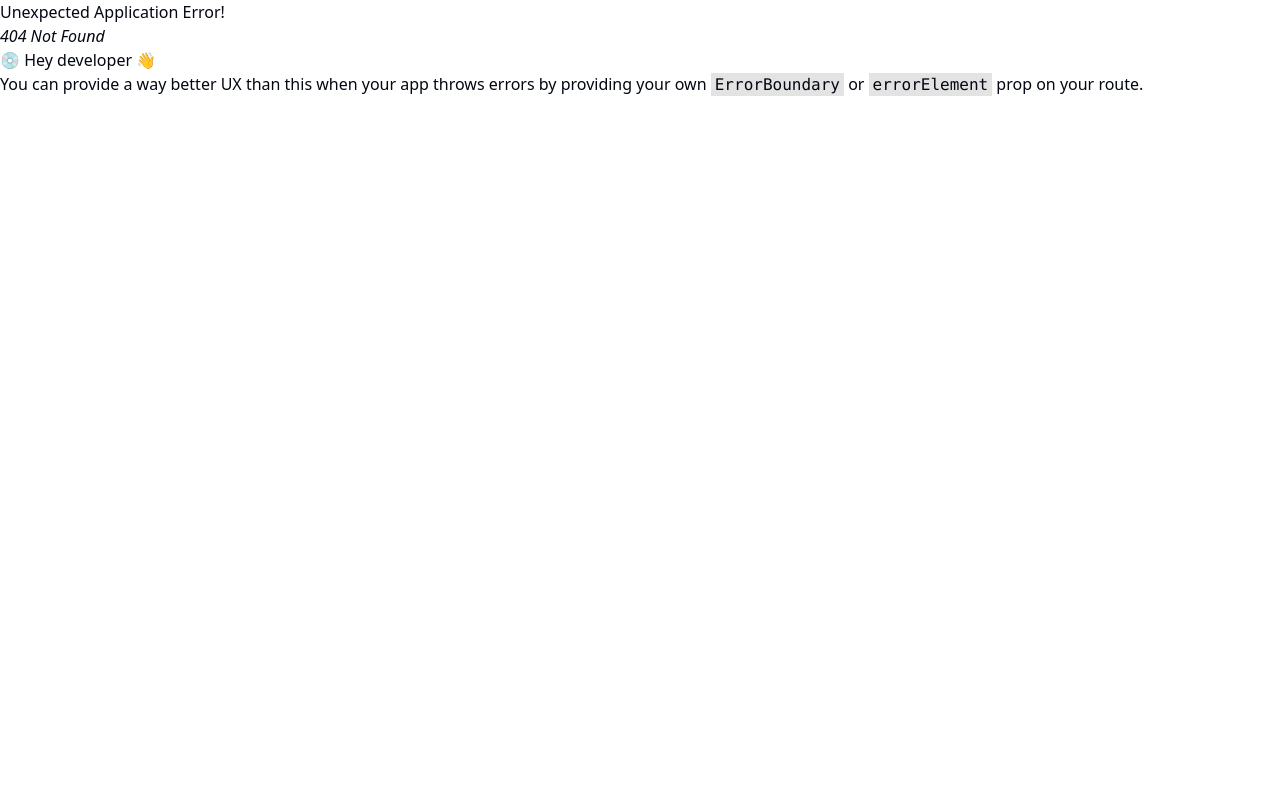
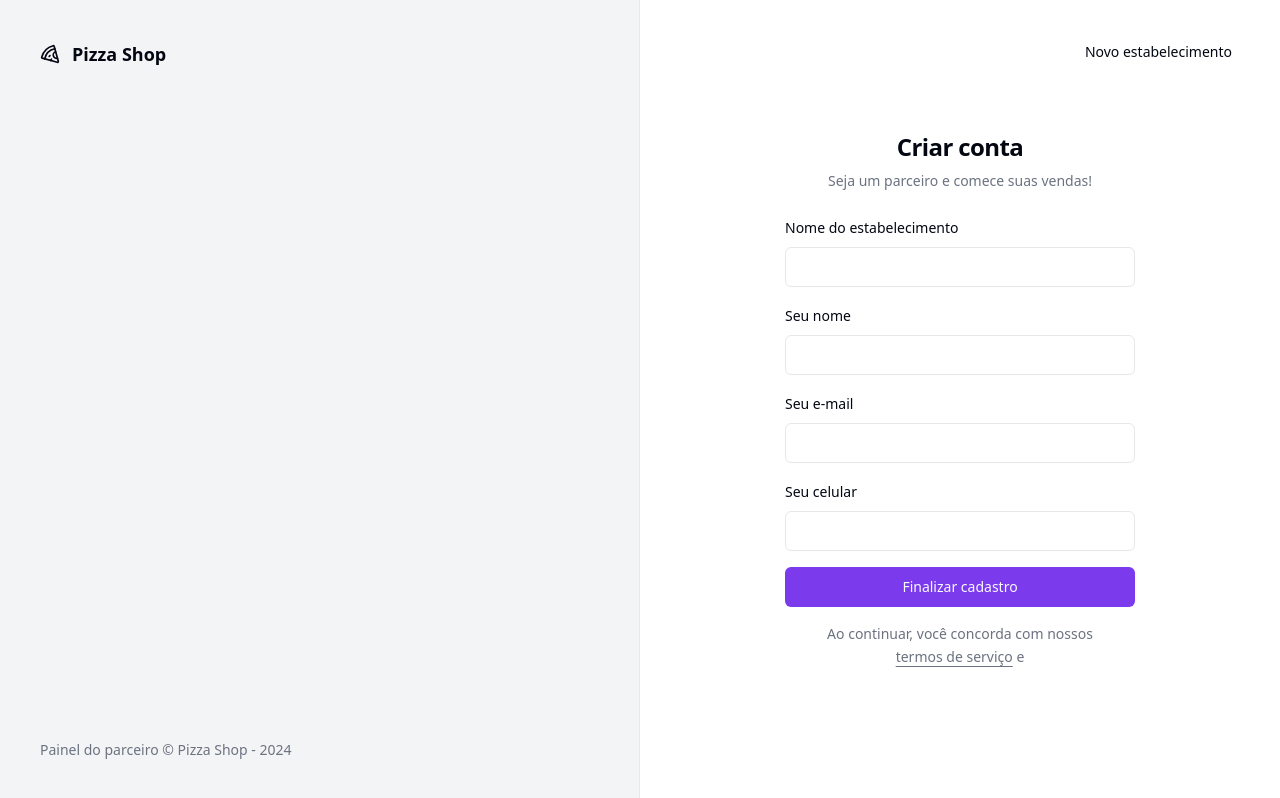
Before and after one commit to HeitorNOC/pizzashop-web, a React (Vite) app: page /sign-up in a window 1280 px wide. Before the commit this address had no page. Built offline with nearby package versions, Linux system fonts and the light colour scheme.

Commit message:
sign up and sign in

```diff
--- a/package.json
+++ b/package.json
@@ -10,6 +10,7 @@
     "preview": "vite preview"
   },
   "dependencies": {
+    "@hookform/resolvers": "^3.9.1",
     "@radix-ui/react-label": "^2.1.0",
     "@radix-ui/react-slot": "^1.1.0",
     "class-variance-authority": "^0.7.0",
@@ -20,10 +21,13 @@
     "react": "^18.3.1",
     "react-dom": "^18.3.1",
     "react-helmet-async": "^2.0.5",
+    "react-hook-form": "^7.53.1",
     "react-router-dom": "^6.27.0",
+    "sonner": "^1.7.0",
     "sort-by": "^1.2.0",
     "tailwind-merge": "^2.5.4",
-    "tailwindcss-animate": "^1.0.7"
+    "tailwindcss-animate": "^1.0.7",
+    "zod": "^3.23.8"
   },
   "devDependencies": {
     "@rocketseat/eslint-config": "^2.2.2",
--- a/src/App.tsx
+++ b/src/App.tsx
@@ -2,6 +2,7 @@ import './index.css'
 
 import { Helmet, HelmetProvider } from 'react-helmet-async'
 import { RouterProvider } from 'react-router-dom'
+import { Toaster } from 'sonner'
 
 import { router } from './routes'
 
@@ -9,6 +10,7 @@ export function App() {
   return (
     <HelmetProvider>
       <Helmet titleTemplate="%s | Pizza Shop" />
+      <Toaster richColors />
       <RouterProvider router={router} />
     </HelmetProvider>
   )
--- a/src/pages/_layouts/auth.tsx
+++ b/src/pages/_layouts/auth.tsx
@@ -15,7 +15,7 @@ export function AuthLayout() {
         </footer>
       </div>
 
-      <div className="flex flex-col items-center justify-center">
+      <div className="relative flex flex-col items-center justify-center">
         <Outlet />
       </div>
     </div>
--- a/src/pages/auth/sign-in.tsx
+++ b/src/pages/auth/sign-in.tsx
@@ -1,15 +1,50 @@
 import { Helmet } from 'react-helmet-async'
+import { useForm } from 'react-hook-form'
+import { Link } from 'react-router-dom'
+import { toast } from 'sonner'
+import { z } from 'zod'
 
 import { Button } from '../../components/ui/button'
 import { Input } from '../../components/ui/input'
 import { Label } from '../../components/ui/label'
 
+const signInForm = z.object({
+  email: z.string().email(),
+})
+
+type SignInForm = z.infer<typeof signInForm>
+
 export function SignIn() {
+  const {
+    register,
+    handleSubmit,
+    formState: { isSubmitting },
+  } = useForm<SignInForm>()
+
+  async function handleSignIn(data: SignInForm) {
+    try {
+      toast.success('Enviamos um link de autenticação para seu e-mail.', {
+        action: {
+          label: 'Reenviar',
+          onClick: () => {
+            handleSignIn(data)
+          },
+        },
+      })
+    } catch (error) {
+      toast.error('Credenciais inválidas.')
+    }
+  }
+
   return (
     <>
       <Helmet title="Login" />
 
       <div className="p-8">
+        <Button variant="ghost" asChild className="absolute right-8 top-8">
+          <Link to="/sign-up">Novo estabelecimento</Link>
+        </Button>
+
         <div className="flex w-[350px] flex-col justify-center gap-6">
           <div className="flex flex-col gap-2 text-center">
             <h1 className="text-2xl font-semibold tracking-tight">
@@ -20,13 +55,13 @@ export function SignIn() {
             </p>
           </div>
 
-          <form className="space-y-4">
+          <form className="space-y-4" onSubmit={handleSubmit(handleSignIn)}>
             <div className="space-y-2">
               <Label htmlFor="email">Seu e-mail</Label>
-              <Input id="email" type="email" />
+              <Input id="email" type="email" {...register('email')} />
             </div>
 
-            <Button className="w-full" type="submit">
+            <Button disabled={isSubmitting} className="w-full" type="submit">
               Acessar painel
             </Button>
           </form>
--- /dev/null
+++ b/src/pages/auth/sign-up.tsx
@@ -0,0 +1,105 @@
+import { Helmet } from 'react-helmet-async'
+import { useForm } from 'react-hook-form'
+import { Link, useNavigate } from 'react-router-dom'
+import { toast } from 'sonner'
+import { z } from 'zod'
+
+import { Button } from '../../components/ui/button'
+import { Input } from '../../components/ui/input'
+import { Label } from '../../components/ui/label'
+
+const signUpForm = z.object({
+  restaurantName: z.string(),
+  managerName: z.string(),
+  phone: z.string(),
+  email: z.string().email(),
+})
+
+type SignUpForm = z.infer<typeof signUpForm>
+
+export function SignUp() {
+  const navigate = useNavigate()
+
+  const {
+    register,
+    handleSubmit,
+    formState: { isSubmitting },
+  } = useForm<SignUpForm>()
+
+  async function handleSignUp(data: SignUpForm) {
+    try {
+      console.log(data)
+      toast.success('Restaurante cadastrado com sucesso!', {
+        action: {
+          label: 'Login',
+          onClick: () => navigate('/sign-in'),
+        },
+      })
+    } catch (error) {
+      toast.error('Erro ao criar restaurante')
+    }
+  }
+
+  return (
+    <>
+      <Helmet title="Cadastro" />
+      <div className="p-8">
+        <Button variant="ghost" asChild className="absolute right-8 top-8">
+          <Link to="/sign-in">Novo estabelecimento</Link>
+        </Button>
+        <div className="flex w-[350px] flex-col justify-center gap-6">
+          <div className="flex flex-col gap-2 text-center">
+            <h1 className="text-2xl font-semibold tracking-tight">
+              Criar conta
+            </h1>
+            <p className="text-sm text-muted-foreground">
+              Seja um parceiro e comece suas vendas!
+            </p>
+          </div>
+
+          <form onSubmit={handleSubmit(handleSignUp)} className="space-y-4">
+            <div className="space-y-2">
+              <Label htmlFor="restaurantName">Nome do estabelecimento</Label>
+              <Input
+                id="restaurantName"
+                type="text"
+                {...register('restaurantName')}
+              />
+            </div>
+
+            <div className="space-y-2">
+              <Label htmlFor="managerName">Seu nome</Label>
+              <Input
+                id="managerName"
+                type="text"
+                {...register('managerName')}
+              />
+            </div>
+
+            <div className="space-y-2">
+              <Label htmlFor="email">Seu e-mail</Label>
+              <Input id="email" type="email" {...register('email')} />
+            </div>
+
+            <div className="space-y-2">
+              <Label htmlFor="phone">Seu celular</Label>
+              <Input id="phone" type="tel" {...register('phone')} />
+            </div>
+
+            <Button disabled={isSubmitting} className="w-full" type="submit">
+              Finalizar cadastro
+            </Button>
+
+            <p className="px-6 text-center text-sm leading-relaxed text-muted-foreground">
+              Ao continuar, você concorda com nossos{' '}
+              <a className="underline underline-offset-4" href="#">
+                termos de serviço
+              </a>{' '}
+              e <a className="underline underline-offset-4" href="#"></a>
+            </p>
+          </form>
+        </div>
+      </div>
+    </>
+  )
+}
--- a/src/routes.tsx
+++ b/src/routes.tsx
@@ -4,6 +4,7 @@ import { AppLayout } from './pages/_layouts/app'
 import { AuthLayout } from './pages/_layouts/auth'
 import { Dashboard } from './pages/app/dashboard'
 import { SignIn } from './pages/auth/sign-in'
+import { SignUp } from './pages/auth/sign-up'
 
 export const router = createBrowserRouter([
   {
@@ -14,6 +15,9 @@ export const router = createBrowserRouter([
   {
     path: '/',
     element: <AuthLayout />,
-    children: [{ path: '/sign-in', element: <SignIn /> }],
+    children: [
+      { path: '/sign-in', element: <SignIn /> },
+      { path: '/sign-up', element: <SignUp /> },
+    ],
   },
 ])
```
Also changed, not shown: 1 other file (tests, documents, lock files or other folders).
